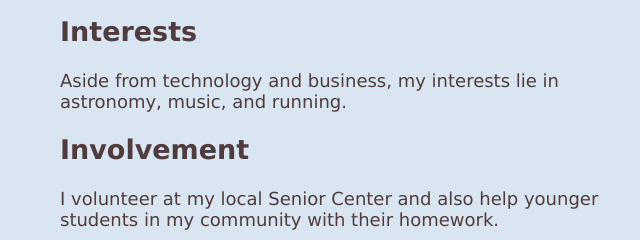
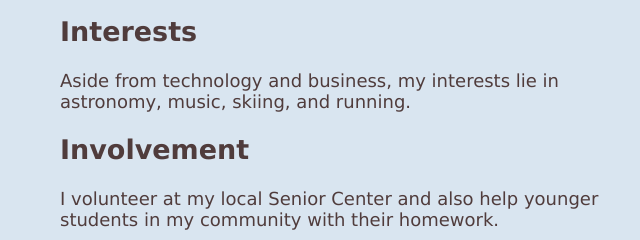
Before and after one commit to wonghen/wonghen, a plain HTML site: page about-me.html in a window 1280 px wide. Shown: the part 390-630 px from the top of the page, 610-1250 px from the left. Drawn offline with Linux system fonts and the light colour scheme.

```diff
--- a/about-me.html
+++ b/about-me.html
@@ -50,7 +50,7 @@
                     <h2>Interests</h2>
                     <p>
                         Aside from technology and business, my interests lie in astronomy,
-                        music, and running.
+                        music, skiing, and running.
                     </p>
                     <h2>Involvement</h2>
                     <p>
```
